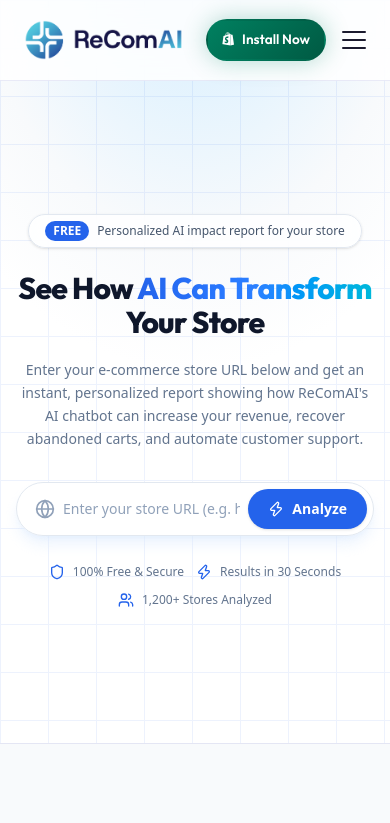
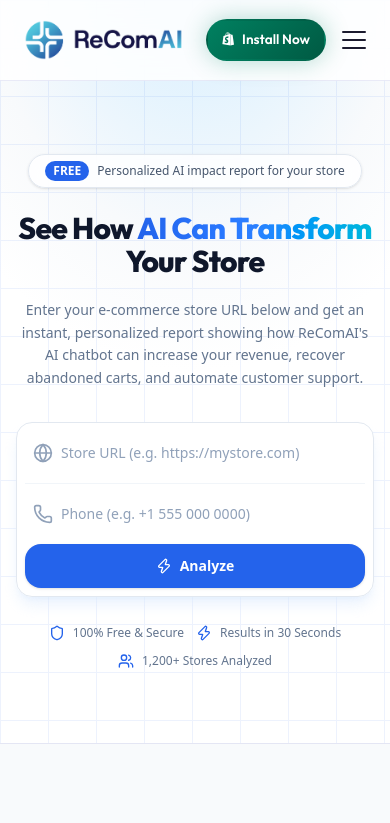
Before and after one commit to shivampb/recom-simple, a React (Vite) app: page /analyze in a window 390 px wide. Shown: the top 823 px of the page. Built offline with nearby package versions, Linux system fonts and the light colour scheme.

Commit message:
feat: create HeroSection component with URL and phone input fields

```diff
--- a/src/components/hero-section.tsx
+++ b/src/components/hero-section.tsx
@@ -1,15 +1,28 @@
 import { useState } from "react";
 import { motion } from "framer-motion";
-import { Globe, Zap, Shield, Users } from "lucide-react";
+import { Globe, Zap, Shield, Users, Phone } from "lucide-react";
 import { useStoreContext } from "@/lib/store-context";
 
 export function HeroSection() {
   const { setUrl } = useStoreContext();
   const [inputValue, setInputValue] = useState("");
+  const [phoneValue, setPhoneValue] = useState("");
 
   const handleSubmit = (e: React.FormEvent) => {
     e.preventDefault();
-    if (inputValue.trim()) {
+    const cleanPhone = phoneValue.trim();
+
+    // Validate that the phone number starts with a '+' (country code indicator)
+    if (!cleanPhone.startsWith("+")) {
+      const phoneInput = document.getElementById("hero-phone-input") as HTMLInputElement;
+      if (phoneInput) {
+        phoneInput.setCustomValidity("Please include '+' and your country code (e.g. +1 555 000 0000)");
+        phoneInput.reportValidity();
+      }
+      return;
+    }
+
+    if (inputValue.trim() && cleanPhone) {
       setUrl(inputValue.trim());
       setTimeout(() => {
         const el = document.getElementById("analysis");
@@ -91,21 +104,51 @@
           animate={{ opacity: 1, y: 0 }}
           transition={{ duration: 0.45, delay: 0.24 }}
           onSubmit={handleSubmit}
-          className="max-w-2xl mx-auto mb-7 sm:mb-8"
+          className="max-w-4xl mx-auto mb-7 sm:mb-8"
         >
-          <div className="flex items-center bg-white/90 backdrop-blur-sm rounded-full shadow-lg shadow-blue-100/60 border border-slate-200 p-1.5 sm:p-2 gap-2">
-            <Globe className="w-5 h-5 text-slate-400 ml-3 shrink-0" />
-            <input
-              type="text"
-              placeholder="Enter your store URL (e.g. https://mystore.com)"
-              className="flex-1 min-w-0 text-sm sm:text-base text-slate-700 placeholder:text-slate-400 bg-transparent outline-none py-2 sm:py-2.5"
-              value={inputValue}
-              onChange={(e) => setInputValue(e.target.value)}
-              data-testid="input-store-url"
-            />
+          <div className="flex flex-col md:flex-row items-stretch md:items-center bg-white/90 backdrop-blur-sm rounded-2xl md:rounded-full shadow-lg shadow-blue-100/60 border border-slate-200 p-2 gap-2 sm:gap-3 text-left">
+            {/* Store URL Input block */}
+            <div className="flex items-center flex-1 min-w-0 gap-2 px-2 py-1.5 md:py-0">
+              <Globe className="w-5 h-5 text-slate-400 shrink-0" />
+              <input
+                type="url"
+                required
+                placeholder="Store URL (e.g. https://mystore.com)"
+                className="flex-1 min-w-0 text-sm sm:text-base text-slate-700 placeholder:text-slate-400 bg-transparent outline-none py-1.5 md:py-2.5"
+                value={inputValue}
+                onChange={(e) => setInputValue(e.target.value)}
+                data-testid="input-store-url"
+              />
+            </div>
+
+            {/* Divider */}
+            <div className="hidden md:block w-[1px] h-6 bg-slate-200 shrink-0" />
+            <div className="block md:hidden h-[1px] w-full bg-slate-100 shrink-0" />
+
+            {/* Phone Number Input block */}
+            <div className="flex items-center flex-1 min-w-0 gap-2 px-2 py-1.5 md:py-0">
+              <Phone className="w-5 h-5 text-slate-400 shrink-0" />
+              <input
+                id="hero-phone-input"
+                type="tel"
+                required
+                pattern="^\+[0-9\s\-()]{7,20}$"
+                title="Please include '+' and your country code (e.g., +1 234 567 8900)"
+                placeholder="Phone (e.g. +1 555 000 0000)"
+                className="flex-1 min-w-0 text-sm sm:text-base text-slate-700 placeholder:text-slate-400 bg-transparent outline-none py-1.5 md:py-2.5"
+                value={phoneValue}
+                onChange={(e) => {
+                  setPhoneValue(e.target.value);
+                  e.target.setCustomValidity("");
+                }}
+                data-testid="input-phone-number"
+              />
+            </div>
+
+            {/* Submit button */}
             <button
               type="submit"
-              className="flex items-center gap-2 bg-primary hover:bg-primary/90 text-white font-bold text-sm sm:text-base px-5 sm:px-6 py-2.5 sm:py-3 rounded-full transition-colors shadow-sm shrink-0 whitespace-nowrap"
+              className="flex items-center justify-center gap-2 bg-primary hover:bg-primary/95 text-white font-bold text-sm sm:text-base px-6 py-3 md:py-2.5 rounded-xl md:rounded-full transition-colors shadow-sm shrink-0 whitespace-nowrap cursor-pointer"
               data-testid="button-analyze"
             >
               <Zap className="w-4 h-4 shrink-0" />
```
Also changed, not shown: public/opengraph.jpg (deleted), public/robots.txt (deleted).
